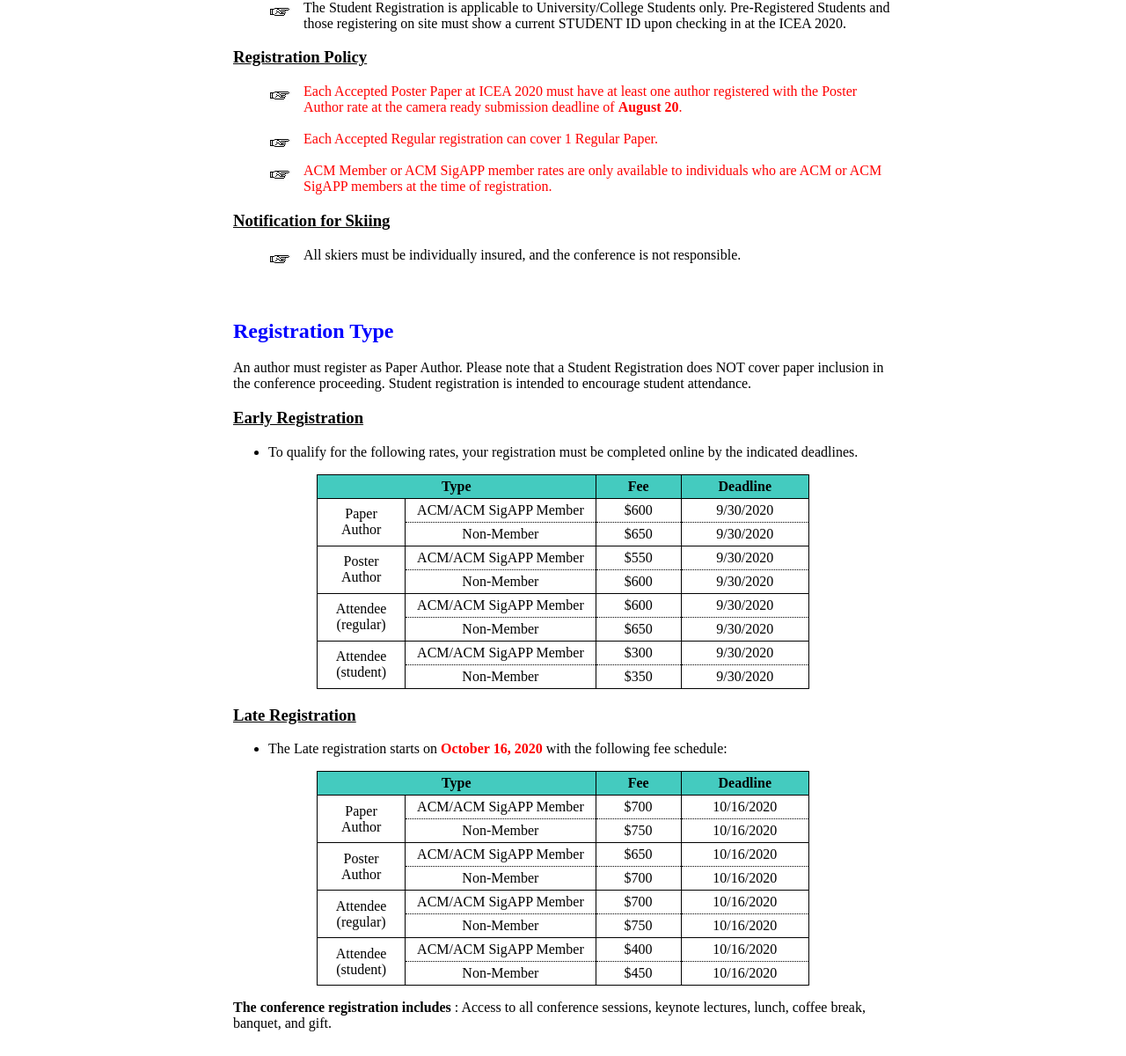
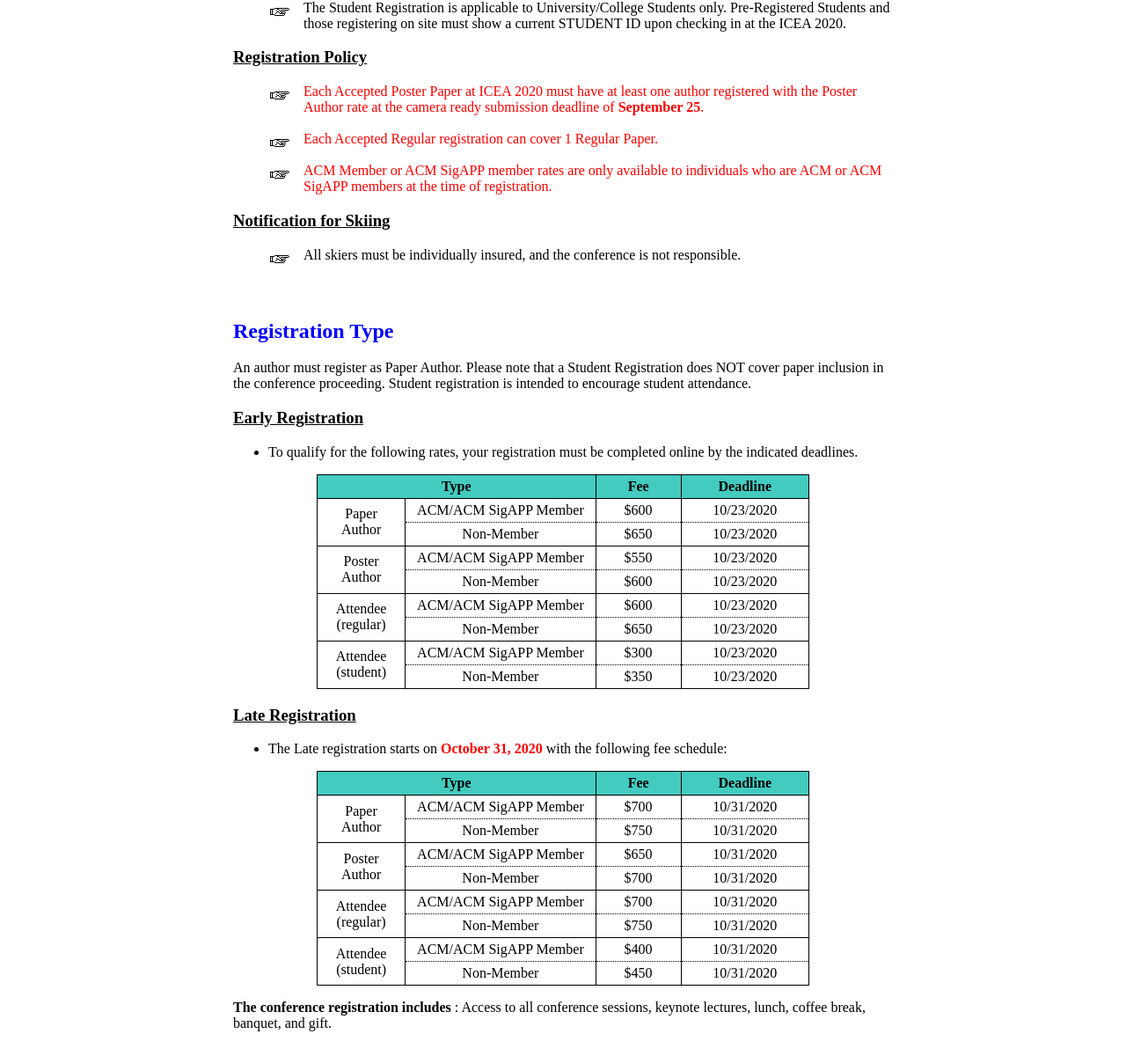
Before and after one commit to icea-conf/2020, a Jekyll site: the page built from registration/index.html, in a window 1280 px wide. Shown: the part 581-1781 px from the top of the page at 88% size. Built offline with Jekyll 4.4.1, drawn with Linux system fonts in a browser that asks for light colours.

Commit message:
Update index.html

```diff
--- a/registration/index.html
+++ b/registration/index.html
@@ -24,7 +24,7 @@ title: ICEA 2020
 
                <h3><u>Registration Policy</u></h3>
                <ul class="ul-style">
-                    <li class="li-style"><a style="text-align: justify; color:#FF0000;">Each Accepted Poster Paper at ICEA 2020 must have at least one author registered with the Poster Author rate at the camera ready submission deadline of <b style="color: #FF0000">August 20</b>.</a></li><br>
+                    <li class="li-style"><a style="text-align: justify; color:#FF0000;">Each Accepted Poster Paper at ICEA 2020 must have at least one author registered with the Poster Author rate at the camera ready submission deadline of <b style="color: #FF0000">September 25</b>.</a></li><br>
                     <li class="li-style"><a style="text-align: justify; color:#FF0000;">Each Accepted Regular registration can cover 1 Regular Paper.</a></li><br>
                     <li class="li-style"><a style="text-align: justify; color:#FF0000;">ACM Member or ACM SigAPP member rates are only available to individuals who are ACM or ACM SigAPP members at the time of registration.</a></li>
                </ul>
@@ -67,7 +67,7 @@ title: ICEA 2020
                                    $600
                               </td>
                               <td class="tcontent1">
-                                   9/30/2020
+                                   10/23/2020
                               </td>
                          </tr>
                          <tr>
@@ -78,7 +78,7 @@ title: ICEA 2020
                                    $650
                               </td>
                               <td class="tcontent2">
-                                   9/30/2020
+                                   10/23/2020
                               </td>
                          </tr>
                          <tr>
@@ -93,7 +93,7 @@ title: ICEA 2020
                                    $550
                               </td>
                               <td class="tcontent1">
-                                   9/30/2020
+                                   10/23/2020
                               </td>
                          </tr>
                          <tr>
@@ -104,7 +104,7 @@ title: ICEA 2020
                                    $600
                               </td>
                               <td class="tcontent2">
-                                   9/30/2020
+                                   10/23/2020
                               </td>
                          </tr>
                          <tr>
@@ -119,7 +119,7 @@ title: ICEA 2020
                                    $600
                               </td>
                               <td class="tcontent1">
-                                   9/30/2020
+                                   10/23/2020
                               </td>
                          </tr>
                          <tr>
@@ -130,7 +130,7 @@ title: ICEA 2020
                                    $650
                               </td>
                               <td class="tcontent2">
-                                   9/30/2020
+                                   10/23/2020
                               </td>
                          </tr>
                          <tr>
@@ -145,7 +145,7 @@ title: ICEA 2020
                                    $300
                               </td>
                               <td class="tcontent1">
-                                   9/30/2020
+                                   10/23/2020
                               </td>
                          </tr>
                          <tr>
@@ -156,7 +156,7 @@ title: ICEA 2020
                                    $350
                               </td>
                               <td class="tcontent2">
-                                   9/30/2020
+                                   10/23/2020
                               </td>
                          </tr>
                     </tbody>
@@ -165,7 +165,7 @@ title: ICEA 2020
 
                <h3><u>Late Registration</u></h3>
                <ul>
-                    <li><p>The Late registration starts on <b style="color: #FF0000">October 16, 2020</b> with the following fee schedule:</p></li>
+                    <li><p>The Late registration starts on <b style="color: #FF0000">October 31, 2020</b> with the following fee schedule:</p></li>
                </ul>
                <center>
                <table class="tlayout" cellspacing="0">
@@ -193,7 +193,7 @@ title: ICEA 2020
                                    $700
                               </td>
                               <td class="tcontent1">
-                                   10/16/2020
+                                   10/31/2020
                               </td>
                          </tr>
                          <tr>
@@ -204,7 +204,7 @@ title: ICEA 2020
                                    $750
                               </td>
                               <td class="tcontent2">
-                                   10/16/2020
+                                   10/31/2020
                               </td>
                          </tr>
                          <tr>
@@ -219,7 +219,7 @@ title: ICEA 2020
                                    $650
                               </td>
                               <td class="tcontent1">
-                                   10/16/2020
+                                   10/31/2020
                               </td>
                          </tr>
                          <tr>
@@ -230,7 +230,7 @@ title: ICEA 2020
                                    $700
                               </td>
                               <td class="tcontent2">
-                                   10/16/2020
+                                   10/31/2020
                               </td>
                          </tr>
                          <tr>
@@ -245,7 +245,7 @@ title: ICEA 2020
                                    $700
                               </td>
                               <td class="tcontent1">
-                                   10/16/2020
+                                   10/31/2020
                               </td>
                          </tr>
                          <tr>
@@ -256,7 +256,7 @@ title: ICEA 2020
                                    $750
                               </td>
                               <td class="tcontent2">
-                                   10/16/2020
+                                   10/31/2020
                               </td>
                          </tr>
                          <tr>
@@ -271,7 +271,7 @@ title: ICEA 2020
                                    $400
                               </td>
                               <td class="tcontent1">
-                                   10/16/2020
+                                   10/31/2020
                               </td>
                          </tr>
                          <tr>
@@ -282,7 +282,7 @@ title: ICEA 2020
                                    $450
                               </td>
                               <td class="tcontent2">
-                                   10/16/2020
+                                   10/31/2020
                               </td>
                          </tr>
                     </tbody>
```
